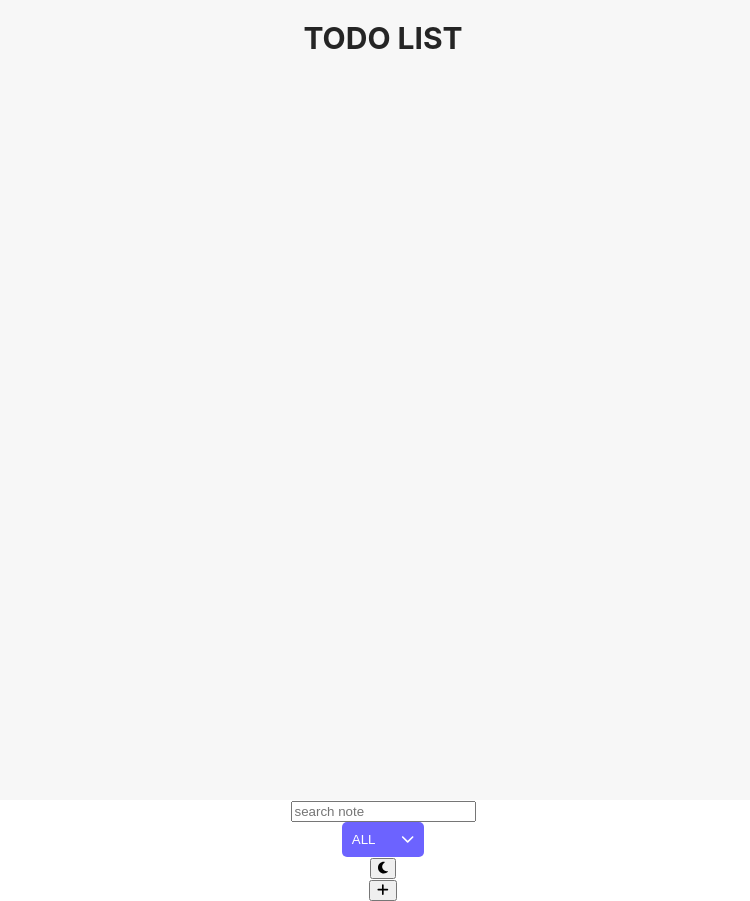
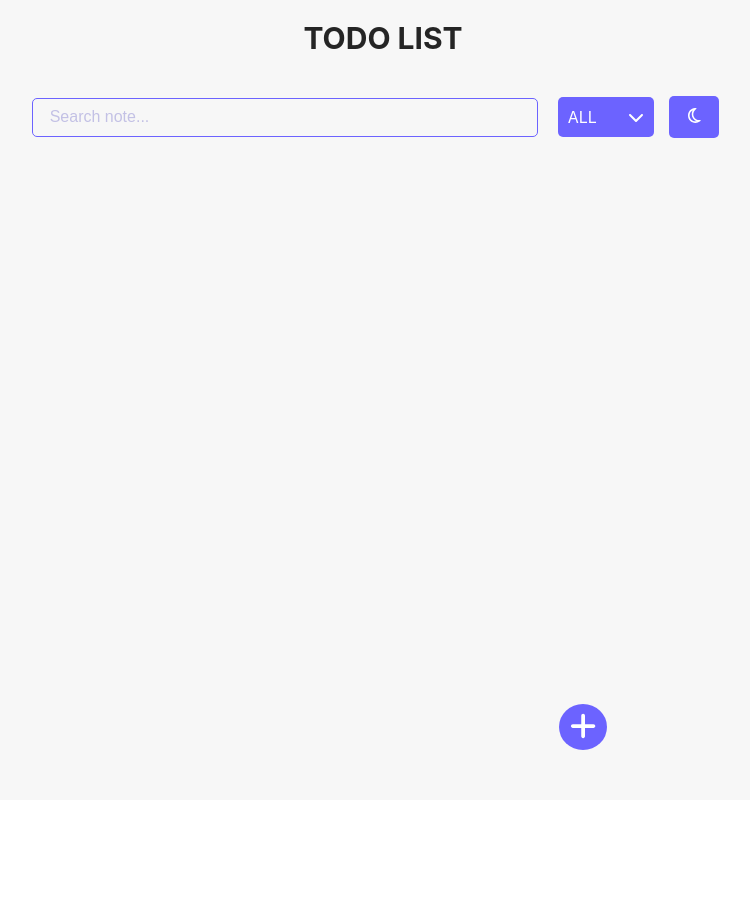
Before and after one commit to qeta422/To-Do, a React (Create React App) app: page / in a window 1280 px wide. Shown: the whole page, without its empty margins (257-1007 px from the left). After the commit the page ends 800 px from the top, so only its background shows below. Built offline with nearby package versions, Linux system fonts and the light colour scheme.

Commit message:
app layout finished

```diff
--- a/src/App.css
+++ b/src/App.css
@@ -1,5 +1,36 @@
 .App {
-  text-align: center;
+  background-color: #f7f7f7;
+  min-height: 100vh;
+  display: flex;
+  flex-direction: column;
+  align-items: center;
+}
+
+.dark {
+  background-color: #252525;
+}
+
+.white {
+  background-color: #6c63ff;
+}
+
+.input {
+  width: 500px;
+  height: 35px;
+  border: 1.5px solid #6c63ff;
+  background-color: transparent;
+  border-radius: 5px;
+  margin-right: 20px;
+}
+.input::placeholder {
+  font-size: 16px;
+  padding-left: 15px;
+  color: #c3c1e5;
+}
+.input:focus {
+  outline: none;
+  box-shadow: #6c63ff 0px 0px 3px;
+  transition: 0.5s;
 }
 
 .filter {
@@ -9,21 +40,55 @@
   padding: 0 10px;
 }
 .filter:hover {
-  color: #534cc2;
+  background-color: #534cc2;
 }
 .filter p {
   color: white;
   margin: 10px 0;
 }
 
+.add {
+  position: absolute;
+  bottom: 50px;
+  right: 26rem;
+  background-color: #6c63ff;
+  border-radius: 50%;
+  border: none;
+  color: white;
+  font-size: 30px;
+  padding: 6px 11px;
+}
+.add:hover {
+  background-color: #534cc2;
+}
+
+.mode {
+  background-color: #6c63ff;
+  border-radius: 5px;
+  border: none;
+  padding: 10px;
+  margin: 15px;
+}
+.mode button {
+  background-color: transparent;
+  border: none;
+  color: white;
+  font-size: 17px;
+  width: 30px;
+}
+.mode:hover {
+  background-color: #534cc2;
+}
+
 .App-header {
-  background-color: #f7f7f7;
-  min-height: 100vh;
-  display: flex;
-  flex-direction: column;
-  align-items: center;
   font-size: 15px;
   color: #252525;
+  margin-bottom: 5px;
+}
+
+.content {
+  display: flex;
+  align-items: center;
 }
 
 /*# sourceMappingURL=App.css.map */
--- a/src/App.js
+++ b/src/App.js
@@ -7,7 +7,7 @@ import Filter from "./components/Filter";
 import Mode from "./components/Mode";
 import Add from "./components/Add";
 import { FontAwesomeIcon } from "@fortawesome/react-fontawesome";
-import { faMoon, faSun } from "@fortawesome/free-solid-svg-icons";
+import { faMoon, faSun } from "@fortawesome/free-regular-svg-icons";
 import { faPlus } from "@fortawesome/free-solid-svg-icons";
 import { faChevronDown } from "@fortawesome/free-solid-svg-icons";
 
@@ -22,22 +22,27 @@ function App() {
   return (
     <div className="App">
       <Header></Header>
+      <div className="content">
         <Input>
           {" "}
-        <input color={theme} type="text" placeholder="search note" />
+          <input
+            className="input"
+            color={theme}
+            type="text"
+            placeholder="Search note..."
+          />
         </Input>
-      <Filter color={theme}>
-        <button className={`filter ${theme}`}>
+        <Filter className={`filter ${theme}`} color={theme}>
           <p>
             ALL &nbsp; &nbsp; &nbsp; <FontAwesomeIcon icon={faChevronDown} />
           </p>
-        </button>
         </Filter>
-      <Mode>
-        <button className={`mode ${theme}`} onClick={toggleTheme}>
+        <Mode className={`mode ${theme}`}>
+          <button onClick={toggleTheme}>
             <FontAwesomeIcon icon={icon} />
           </button>
         </Mode>
+      </div>
       <Add>
         <button className={`add ${theme}`}>
           <FontAwesomeIcon icon={faPlus} />
--- a/src/components/Filter.js
+++ b/src/components/Filter.js
@@ -3,7 +3,7 @@ import "../App.css";
 
 export default function Filter(props) {
   return (
-    <div className={`input ${props.color}`} onClick={props.toggleTheme}>
+    <div className={`filter ${props.color}`} onClick={props.toggleTheme}>
       {props.children}
     </div>
   );
--- a/src/components/Header.js
+++ b/src/components/Header.js
@@ -1,5 +1,5 @@
 import React from "react";
-import "./Header.css";
+import "../App.css";
 
 export default function Header() {
   return (
--- a/src/sass/base/_base.scss
+++ b/src/sass/base/_base.scss
@@ -1,3 +1,7 @@
 .App {
-  text-align: center;
+  background-color: $color-light;
+  min-height: 100vh;
+  display: flex;
+  flex-direction: column;
+  align-items: center;
 }
--- a/src/sass/components/_add.scss
+++ b/src/sass/components/_add.scss
@@ -0,0 +1,15 @@
+.add {
+  position: absolute;
+  bottom: 50px;
+  right: 26rem;
+  background-color: $color-primary;
+  border-radius: 50%;
+  border: none;
+  color: white;
+  font-size: 30px;
+  padding: 6px 11px;
+
+  &:hover {
+    background-color: $color-hover;
+  }
+}
--- a/src/sass/components/_filter.scss
+++ b/src/sass/components/_filter.scss
@@ -5,7 +5,7 @@
   padding: 0 10px;
 
   &:hover {
-    color: $color-hover;
+    background-color: $color-hover;
   }
 
   p {
--- a/src/sass/components/_input.scss
+++ b/src/sass/components/_input.scss
@@ -0,0 +1,20 @@
+.input {
+  width: 500px;
+  height: 35px;
+  border: 1.5px solid $color-primary;
+  background-color: transparent;
+  border-radius: 5px;
+  margin-right: 20px;
+
+  &::placeholder {
+    font-size: 16px;
+    padding-left: 15px;
+    color: #c3c1e5;
+  }
+
+  &:focus {
+    outline: none;
+    box-shadow: $color-primary 0px 0px 3px;
+    transition: 0.5s;
+  }
+}
--- a/src/sass/components/_mode.scss
+++ b/src/sass/components/_mode.scss
@@ -0,0 +1,19 @@
+.mode {
+  background-color: $color-primary;
+  border-radius: 5px;
+  border: none;
+  padding: 10px;
+  margin: 15px;
+
+  button {
+    background-color: transparent;
+    border: none;
+    color: white;
+    font-size: 17px;
+    width: 30px;
+  }
+
+  &:hover {
+    background-color: $color-hover;
+  }
+}
--- /dev/null
+++ b/src/sass/layout/_content.scss
@@ -0,0 +1,4 @@
+.content {
+  display: flex;
+  align-items: center;
+}
--- a/src/sass/layout/_header.scss
+++ b/src/sass/layout/_header.scss
@@ -1,9 +1,5 @@
 .App-header {
-  background-color: $color-light;
-  min-height: 100vh;
-  display: flex;
-  flex-direction: column;
-  align-items: center;
   font-size: 15px;
   color: $color-dark;
+  margin-bottom: 5px;
 }
--- a/src/sass/main.scss
+++ b/src/sass/main.scss
@@ -5,3 +5,4 @@
 @import "components/add";
 @import "components/mode";
 @import "layout/header";
+@import "layout/content";
```
Also changed, not shown: 1 other file (tests, documents, lock files or other folders). Lines whose indentation alone changed are shown as unchanged.
